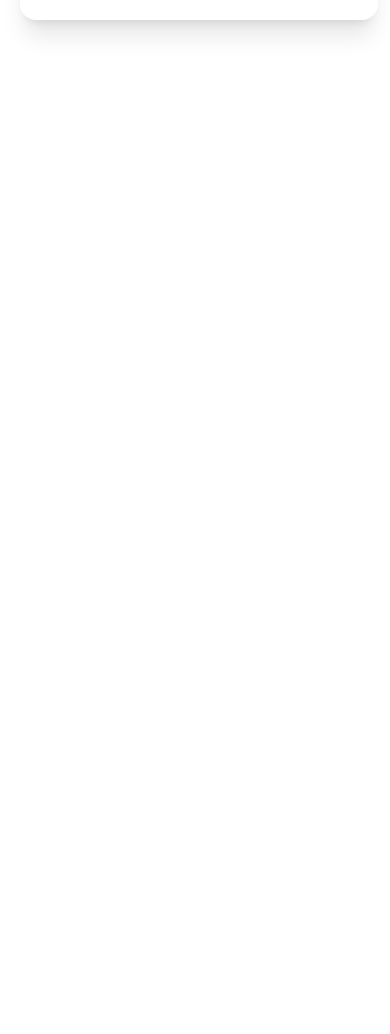
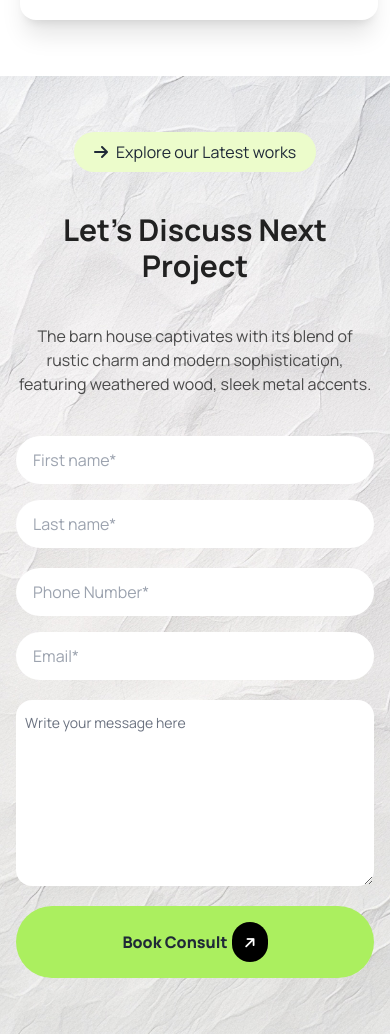
Before and after one commit to saqlinezaman/Rinterio, a plain HTML site: page index.html in a window 390 px wide. Shown: the part 4935-5969 px from the top of the page. Before the commit the page ends 5011 px from the top, so only its background shows below. Drawn offline with nearby package versions, Linux system fonts and the light colour scheme.

Commit message:
form section

```diff
--- a/index.html
+++ b/index.html
@@ -20,10 +20,11 @@
               colors: {
                 clifford: '#da373d',
                 customColor: '#ABEF5F',
+                }
               }
             }
           }
-        }
+
       </script>
       <!--  manrope font -->
       <link rel="preconnect" href="https://fonts.googleapis.com">
@@ -70,8 +71,8 @@
                   </button>
 
 
-                <a class="bg-customColor px-5 py-5 rounded-full ">Book Consult
-                    <span class="bg-black text-white rounded-full p-2 text-center content-center ml-1"><i class="fa-solid fa-arrow-right text-sm w-5 h-5 -rotate-45"></i></span></a>
+                <a class="bg-customColor px-5 py-5 rounded-full font-extrabold">Book Consult
+                    <span class="bg-black text-white rounded-full p-2 text-center content-center ml-1 "><i class="fa-solid fa-arrow-right text-sm w-5 h-5 -rotate-45"></i></span></a>
             </div>
             <div class="dropdown">
                 <div tabindex="0" role="button" class="btn btn-ghost lg:hidden">
@@ -322,6 +323,51 @@
         </div>
        </section>
 
+       <!-- form -->
+        <section class="bg-center bg-cover bg-no-repeat px-4 md:px-40 py-14" style="background-image: url(./img/bg.jpg);">
+          <div class=" flex justify-center items-center ">
+            <button class=" bg-lime-100 py-2 px-5 rounded-3xl"><i class="fa-solid fa-arrow-right pr-2"></i>Explore our Latest works</button>
+        </div>
+        <div class="mt-10 ">
+          <h1 class="text-center text-3xl font-bold md:text-6xl md:font-extrabold text-[#212121]">Let’s Discuss Next Project</h1>
+          <p class="text-[#494949] text-center mt-10">The barn house captivates with its blend of rustic charm and modern sophistication,<br> featuring weathered wood, sleek metal accents.</p>
+          <!-- form start -->
+
+          <form action="">
+            <div class=" mt-10 space-y-5 ">
+              <div class=" md:flex items-center justify-center md:space-x-10 space-y-4 md:space-y-0">
+                <input
+                  type="text"
+                  placeholder="First name*"
+                  class="input w-full max-w-md rounded-full" />
+                <input
+                  type="text"
+                  placeholder="Last name*"
+                  class="input w-full max-w-md rounded-full" />
+                </div>
+              <div class=" md:flex items-center justify-center md:space-x-10 space-y-4 md:space-y-0">
+                <input
+                  type="text"
+                  placeholder="Phone Number*"
+                  class="input w-full max-w-md rounded-full" />
+                <input
+                  type="text"
+                  placeholder="Email*"
+                  class="input w-full max-w-md rounded-full" />
+                </div>
+                <!-- text area -->
+                <div class="flex items-center justify-center space-x-10 mb-10">
+                <textarea class="textarea w-full md:max-w-[930px] rounded-2xl px-2 text-gray-500" placeholder="Bio" rows="6">Write your message here</textarea>
+              </div>
+
+              <div class="flex items-center justify-center space-x-10 mb-10">
+                <a class="bg-customColor min-w-full md:min-w-[930px] py-4 rounded-full font-extrabold justify-center flex items-center">Book Consult
+                  <span class="bg-black text-white rounded-full p-2 text-center content-center ml-1"><i class="fa-solid fa-arrow-right text-sm w-5 h-5 -rotate-45"></i></span></a>
+              </div>
+            </div>
+          </form>
+
+        </section>
 
    </main>
    <footer></footer>
```
